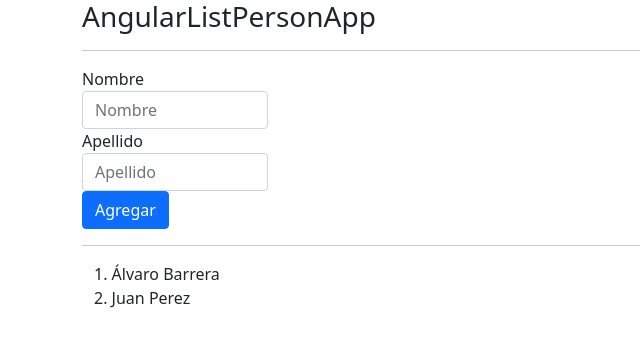
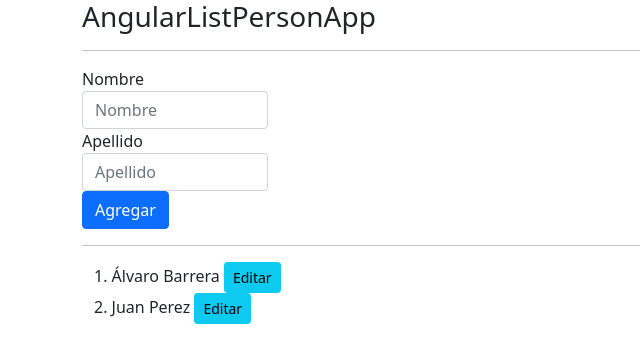
Before and after one commit to alvaro-barrera/AngularListPerson, an Angular app: page / in a window 1280 px wide. Shown: the top 362 px of the page, without its empty margins (0-640 px from the left). Built offline with nearby package versions, Linux system fonts and the light colour scheme.

Commit message:
Comunicación entre componentes utilizando PersonsService

```diff
--- a/src/app/app.component.ts
+++ b/src/app/app.component.ts
@@ -15,7 +15,11 @@ export class AppComponent implements OnInit {
   constructor(
     private logginService: LoggingService,
     private personsService: PersonsService
-  ) {}
+  ) {
+    this.personsService.greeting.subscribe((index: number) =>
+      alert(`El índice es: ${index}`)
+    );
+  }
 
   ngOnInit() {
     this.persons = this.personsService.persons;
--- a/src/app/person/person.component.html
+++ b/src/app/person/person.component.html
@@ -1,7 +1,10 @@
 <div class="container">
   <div class="row">
     <div class="col">
-      <div>{{ i + 1 }}. {{ person.name }} {{ person.lastname }}</div>
+      <div>
+        {{ i + 1 }}. {{ person.name }} {{ person.lastname }}
+        <button class="btn btn-sm btn-info" (click)="emitGreeting()">Editar</button>
+      </div>
     </div>
   </div>
 </div>
--- a/src/app/person/person.component.ts
+++ b/src/app/person/person.component.ts
@@ -1,5 +1,6 @@
 import { Component, Input, OnInit } from '@angular/core';
 import { Person } from '../person.model';
+import { PersonsService } from '../persons.service';
 
 @Component({
   selector: 'app-person',
@@ -10,7 +11,10 @@ export class PersonComponent implements OnInit {
   @Input() person: Person;
   @Input() i: number;
 
-  constructor() {}
+  constructor(private personsService: PersonsService) {}
 
   ngOnInit(): void {}
+  emitGreeting() {
+    this.personsService.greeting.emit(this.i);
+  }
 }
--- a/src/app/persons.service.ts
+++ b/src/app/persons.service.ts
@@ -1,4 +1,4 @@
-import { Injectable } from '@angular/core';
+import { EventEmitter, Injectable } from '@angular/core';
 import { LoggingService } from './LoggingService.service';
 import { Person } from './person.model';
 
@@ -9,6 +9,8 @@ export class PersonsService {
     new Person('Juan', 'Perez'),
   ];
 
+  greeting = new EventEmitter<number>();
+
   constructor(private loggingService: LoggingService) {}
 
   addPerson(person: Person) {
```
